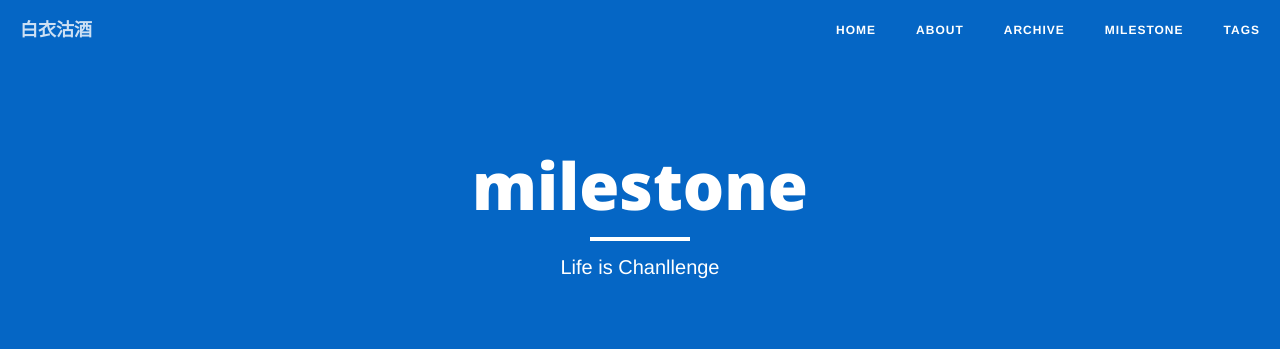
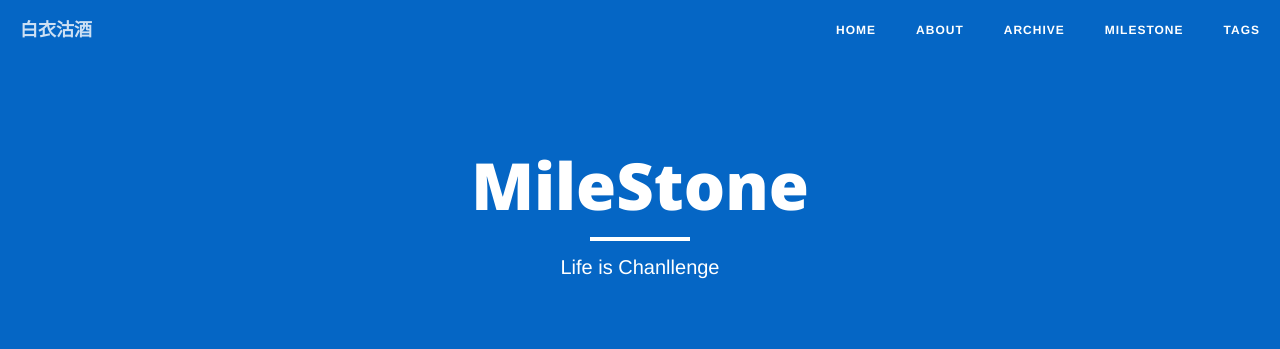
Before and after one commit to qinyuxiong/qinyuxiong.github.io, a Jekyll site: the page built from milestone.md, in a window 1280 px wide. Shown: the top 349 px of the page. Built offline with Jekyll 4.4.1, drawn with Linux system fonts in a browser that asks for light colours; nearby versions of some CDN libraries.

```diff
--- a/milestone.md
+++ b/milestone.md
@@ -1,6 +1,6 @@
 ---
 layout: page
-title: "milestone"
+title: "MileStone"
 description: "Life is Chanllenge"
 header-img: "img/zhihu.jpg"
 ---
```
